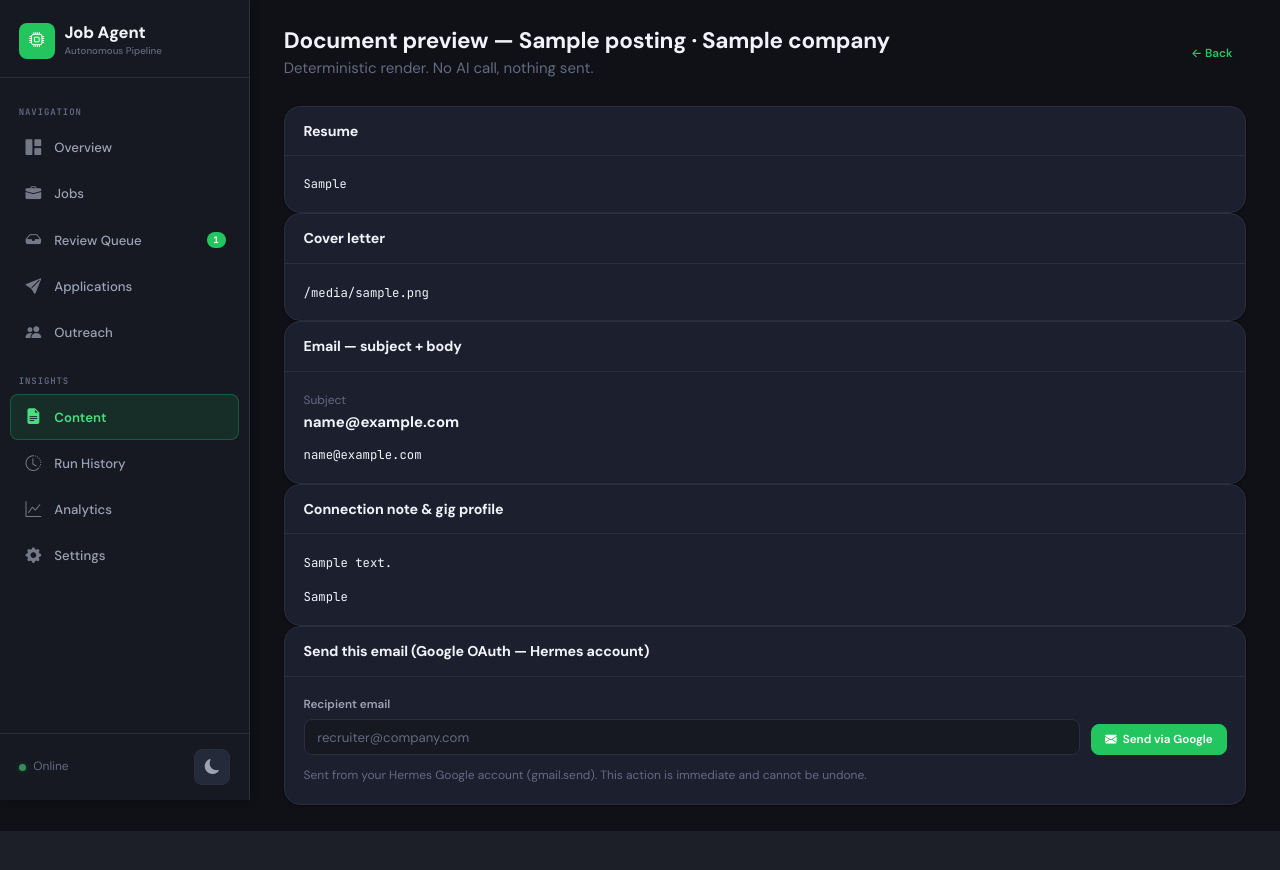
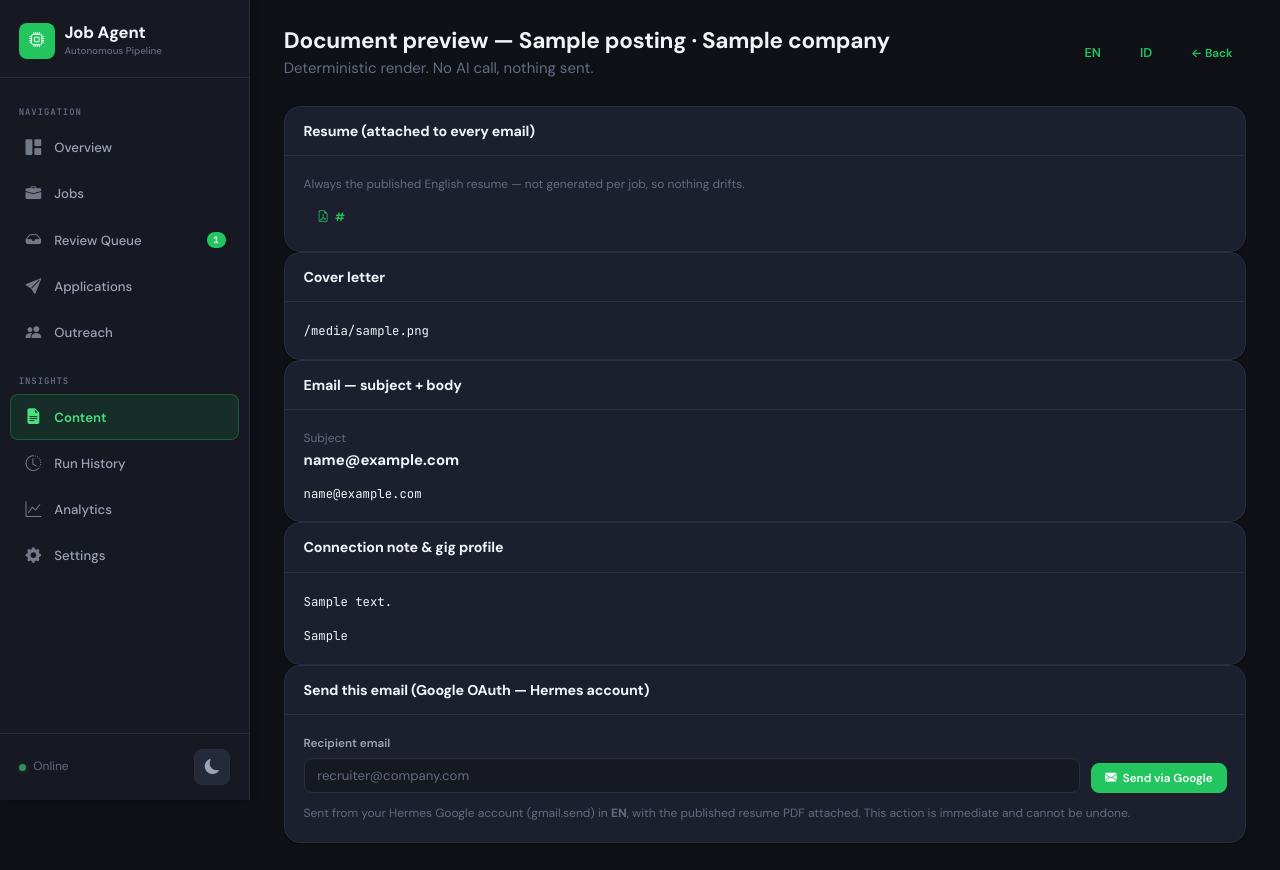
Before and after one commit to adityahimaone/job-agent, a Flask app: template src/job_agent/dashboard/templates/content/preview.html in a window 1280 px wide. Before the commit the page ends 831 px from the top, so only its background shows below. Run offline with Flask 3, Linux system fonts and the light colour scheme; the template is opened without the code that fills it: most values are stand-ins (such as "Sample title", 1, 10 or a date in 2020); parts of the project's set-up code (start-up, migrations or seed data) failed here and were passed over; some libraries are stand-ins or nearby versions.

Commit message:
dashboard content page: EN+ID source links, published-resume link, language toggle

```diff
--- a/src/job_agent/dashboard/templates/content/preview.html
+++ b/src/job_agent/dashboard/templates/content/preview.html
@@ -6,7 +6,15 @@
         <h2>Document preview{% if posting %} — {{ posting.title }} · {{ posting.company }}{% endif %}</h2>
         <p class="text-muted">Deterministic render. No AI call, nothing sent.</p>
     </div>
-    <a class="btn btn-sm btn-outline-secondary" href="/content">&larr; Back</a>
+    <div style="display:flex; gap:.5rem; align-items:center;">
+        {% if job_id %}
+        <div class="btn-group btn-group-sm" role="group" aria-label="Language">
+            <a class="btn btn-outline-primary {% if lang == 'en' %}active{% endif %}" href="/content/preview?job_id={{ job_id }}&lang=en">EN</a>
+            <a class="btn btn-outline-primary {% if lang == 'id' %}active{% endif %}" href="/content/preview?job_id={{ job_id }}&lang=id">ID</a>
+        </div>
+        {% endif %}
+        <a class="btn btn-sm btn-outline-secondary" href="/content">&larr; Back</a>
+    </div>
 </div>
 
 {% if warnings %}
@@ -19,9 +27,14 @@
 {% endif %}
 
 <div class="card animate-in delay-1">
-    <div class="card-header"><h5>Resume</h5></div>
+    <div class="card-header"><h5>Resume (attached to every email)</h5></div>
     <div class="card-body">
-        <pre style="white-space: pre-wrap; font-size:.8rem; line-height:1.55; margin:0;">{{ docs.resume_markdown }}</pre>
+        <p class="text-muted text-sm" style="margin:0 0 .5rem;">
+            Always the published English resume — not generated per job, so nothing drifts.
+        </p>
+        <a class="btn btn-sm btn-outline-primary" href="{{ resume_pdf_url }}" target="_blank" rel="noopener">
+            <i class="bi bi-file-earmark-pdf"></i> {{ resume_pdf_url }}
+        </a>
     </div>
 </div>
 
@@ -54,6 +67,7 @@
     <div class="card-body">
         <form method="post" action="/content/email">
             <input type="hidden" name="job_id" value="{{ job_id }}">
+            <input type="hidden" name="lang" value="{{ lang }}">
             <div style="display:flex; gap:.75rem; align-items:flex-end;">
                 <div style="flex:1;">
                     <label class="form-label">Recipient email</label>
@@ -64,7 +78,8 @@
                 </button>
             </div>
             <p class="text-muted text-sm" style="margin-top:.75rem;">
-                Sent from your Hermes Google account (gmail.send). This action is immediate and cannot be undone.
+                Sent from your Hermes Google account (gmail.send) in <strong>{{ lang|upper }}</strong>,
+                with the published resume PDF attached. This action is immediate and cannot be undone.
             </p>
         </form>
     </div>
```
Also changed, not shown: src/job_agent/dashboard/routes/content_page.py (+28 -4 lines), src/job_agent/dashboard/templates/content/index.html (+24 -5 lines).
